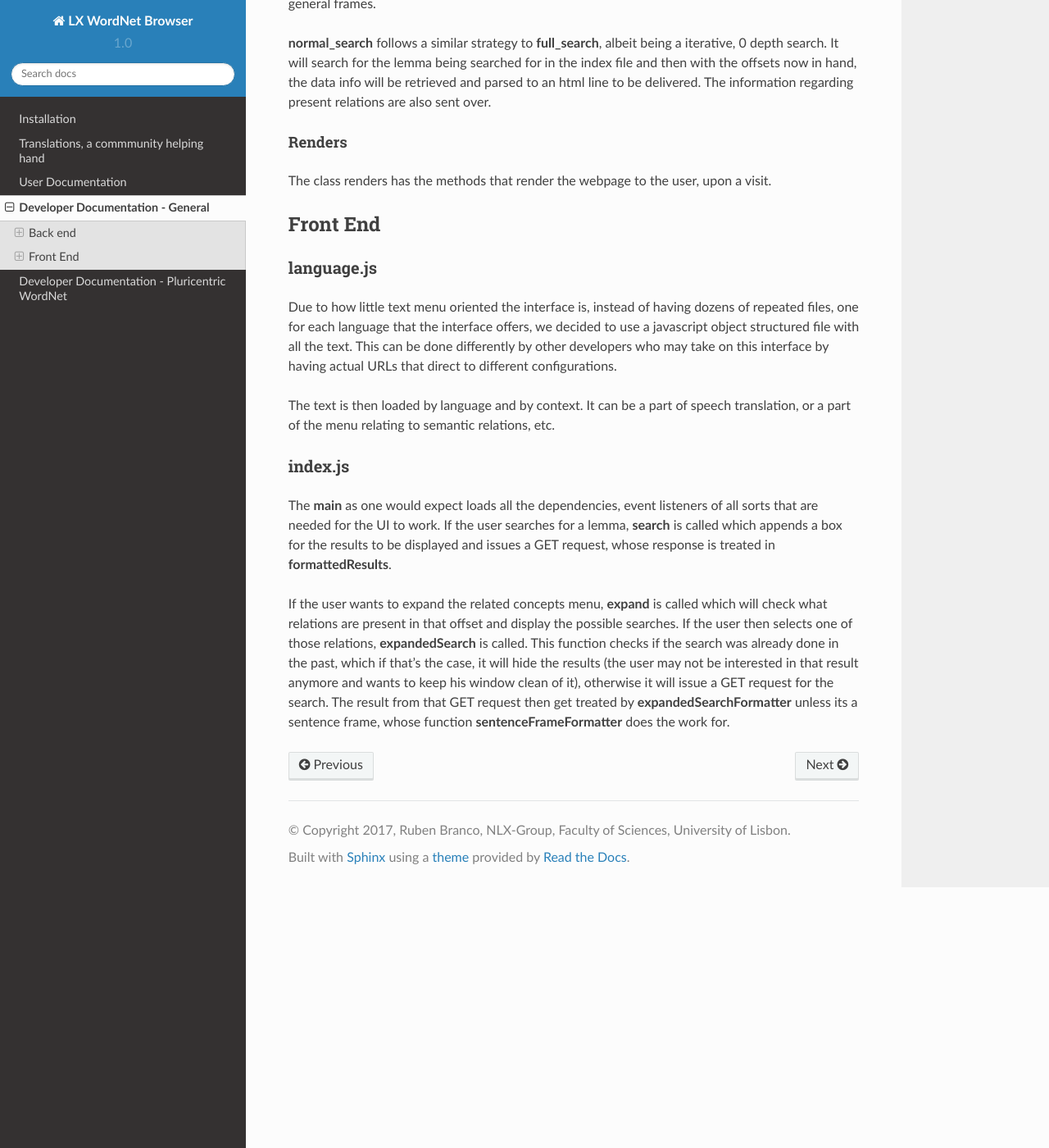
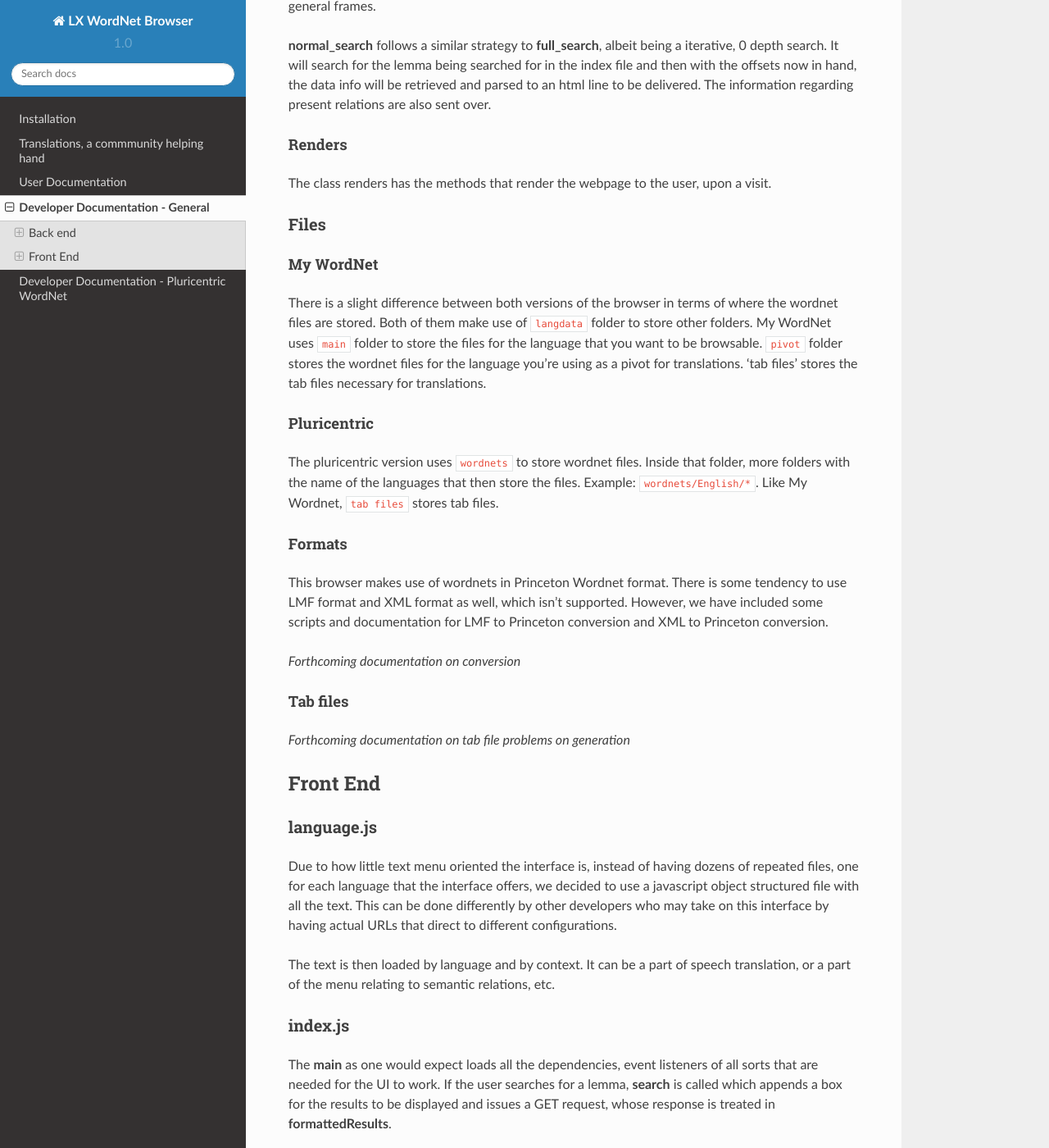
Before and after one commit to nlx-group/LX-WordNetBrowser, a Sphinx documentation site: the page built from docs/developer-documentation-general.rst, in a window 1280 px wide and 1400 px high, scrolled down 2175 px. Shown: the whole window at 82% size. Built offline with Sphinx 7.4.7 and the Read the Docs theme 2.0.0, drawn with Linux system fonts in a browser that asks for light colours; some of the changed text lies outside the part shown.

Commit message:
Documentation update

````diff
--- a/docs/developer-documentation-general.rst
+++ b/docs/developer-documentation-general.rst
@@ -12,7 +12,7 @@
 
 The structure in which the wordnet is stored is a dictionary with the following structure.
 
-language > pos > data & index > offset > whole line.
+```language > pos > data & index > offset > whole line``.
 
 language on the my wordnet installation is main for the main language and pivot for the pivot language.
 
@@ -20,11 +20,11 @@
 
 For vrb files, the structure is the following:
 
-language > vrb > verb OR number of sent/frame > line.
+``language > vrb > verb OR number of sent/frame > line``.
 
 For the tab files, it follows the following structure:
 
-language code > pivot language offset > line.
+``language code > pivot language offset > line``.
 
 Other methods, such as get_index and get_data are implemented for the main script /search/views.py fetch information needed relevant to the users search.
 
@@ -67,6 +67,28 @@
 
 The class renders has the methods that render the webpage to the user, upon a visit.
 
+Files
+^^^^^
+My WordNet
+##########
+There is a slight difference between both versions of the browser in terms of where the wordnet files are stored. Both of them make use of ``langdata`` folder to store other folders.
+My WordNet uses ``main`` folder to store the files for the language that you want to be browsable. ``pivot`` folder stores the wordnet files for the language you're using as a pivot for translations. 'tab files' stores the tab files necessary for translations.
+
+Pluricentric
+############
+The pluricentric version uses ``wordnets`` to store wordnet files. Inside that folder, more folders with the name of the languages that then store the files. Example: ``wordnets/English/*``.
+Like My Wordnet, ``tab files`` stores tab files.
+
+Formats
+#######
+This browser makes use of wordnets in Princeton Wordnet format. There is some tendency to use LMF format and XML format as well, which isn't supported. However, we have included some scripts and documentation for LMF to Princeton conversion and XML to Princeton conversion.
+
+*Forthcoming documentation on conversion*
+
+Tab files
+#########
+*Forthcoming documentation on tab file problems on generation*
+
 Front End
 ---------
 
--- a/docs/installation.rst
+++ b/docs/installation.rst
@@ -62,6 +62,9 @@
 
 Back to /static/views.py, search for 'display limit', which will be a comment section. There you will need to decide whether you will limit the results to be shown and the number of depth you will limit it by. If not, then you will set depth to None.
 
+**IMPORTANT** Read the *Files* section in this document (:doc:`developer-documentation-general`) of developer documentation to understand how the file locations and format works.
+
+
 WordNet Content Delivery Server
 ^^^^^^^^^^^^^^^^^^^^^^^^^^^^^^^
 
````
Also changed, not shown: 11 other files.
